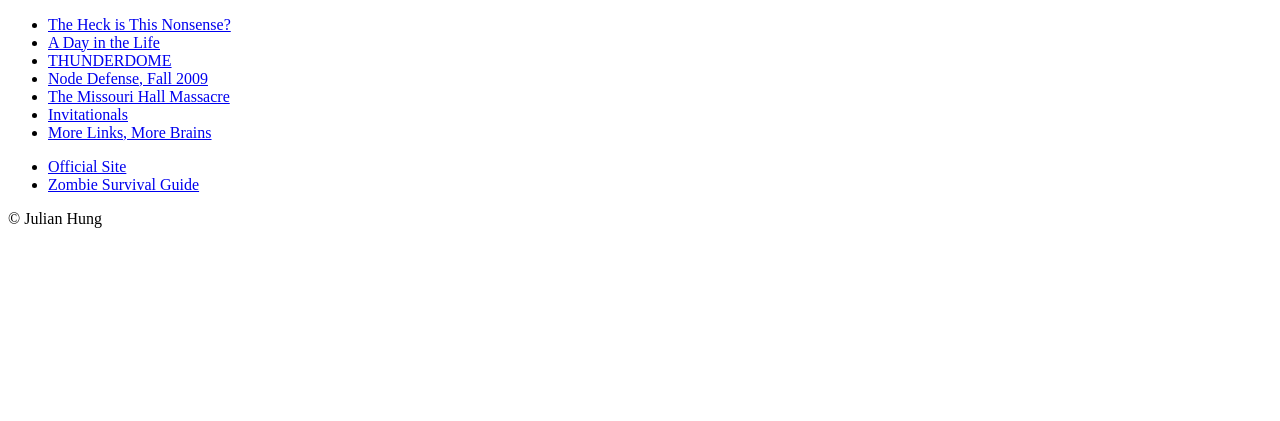
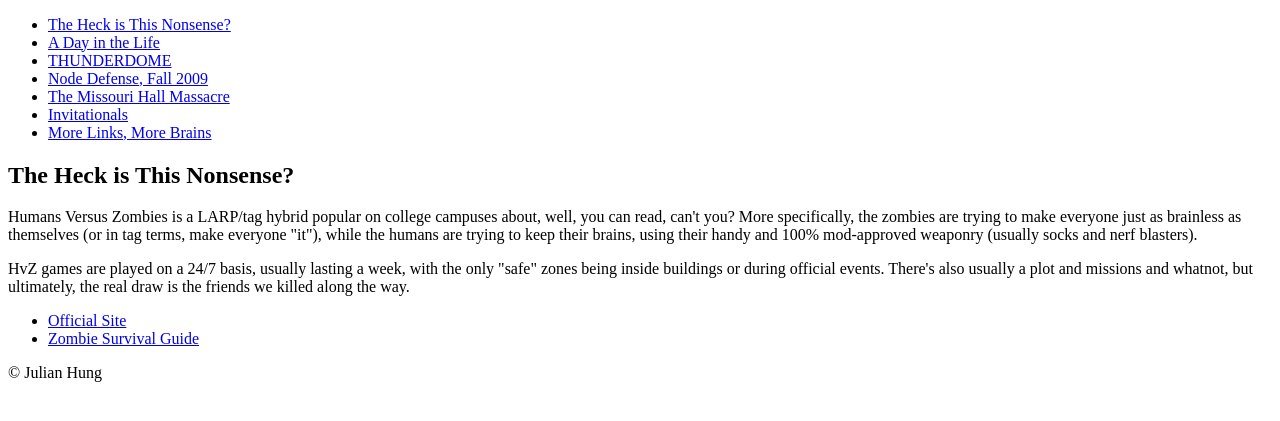
Before and after one commit to JulesTheHun/html-me-something, a plain HTML site: page index.html in a window 1280 px wide. Shown: the part 105-526 px from the top of the page. Drawn offline with Linux system fonts and the light colour scheme.

Commit message:
added text for first div

```diff
--- a/index.html
+++ b/index.html
@@ -22,13 +22,23 @@
 	<article id="invitational">
 	</article>
 	<main>
+	  <div name = "basics">
+	    <h2>The Heck is This Nonsense?</h2>
+	    <p>Humans Versus Zombies is a LARP/tag hybrid popular on college campuses about, well, you can read, can't you?
+		  More specifically, the zombies are trying to make everyone just as brainless as themselves
+		  (or in tag terms, make everyone "it"), while the humans are trying to keep their brains, using
+		  their handy and 100% mod-approved weaponry (usually socks and nerf blasters).</p>
+		<p>HvZ games are played on a 24/7 basis, usually lasting a week, with the only "safe" zones being
+		  inside buildings or during official events. There's also usually a plot and missions and whatnot, but ultimately,
+		  the real draw is the friends we killed along the way.</p>
+	  </div>
 	</main>
 	<footer>
-	  <nav id = "links">
+      <nav id = "links">
 	    <ul>
-	      <li><a href="http://www.humansvszombies.org/">Official Site</a></li>
+		  <li><a href="http://www.humansvszombies.org/">Official Site</a></li>
 		  <li><a href="https://web.archive.org/web/20170907164703/http://forums.humansvszombies.org:80/index.php/topic,2698.0.html">
-		    Zombie Survival Guide</a></li>
+			Zombie Survival Guide</a></li>
 		</ul>
 	  </nav>
       <div id="copyright">
```
